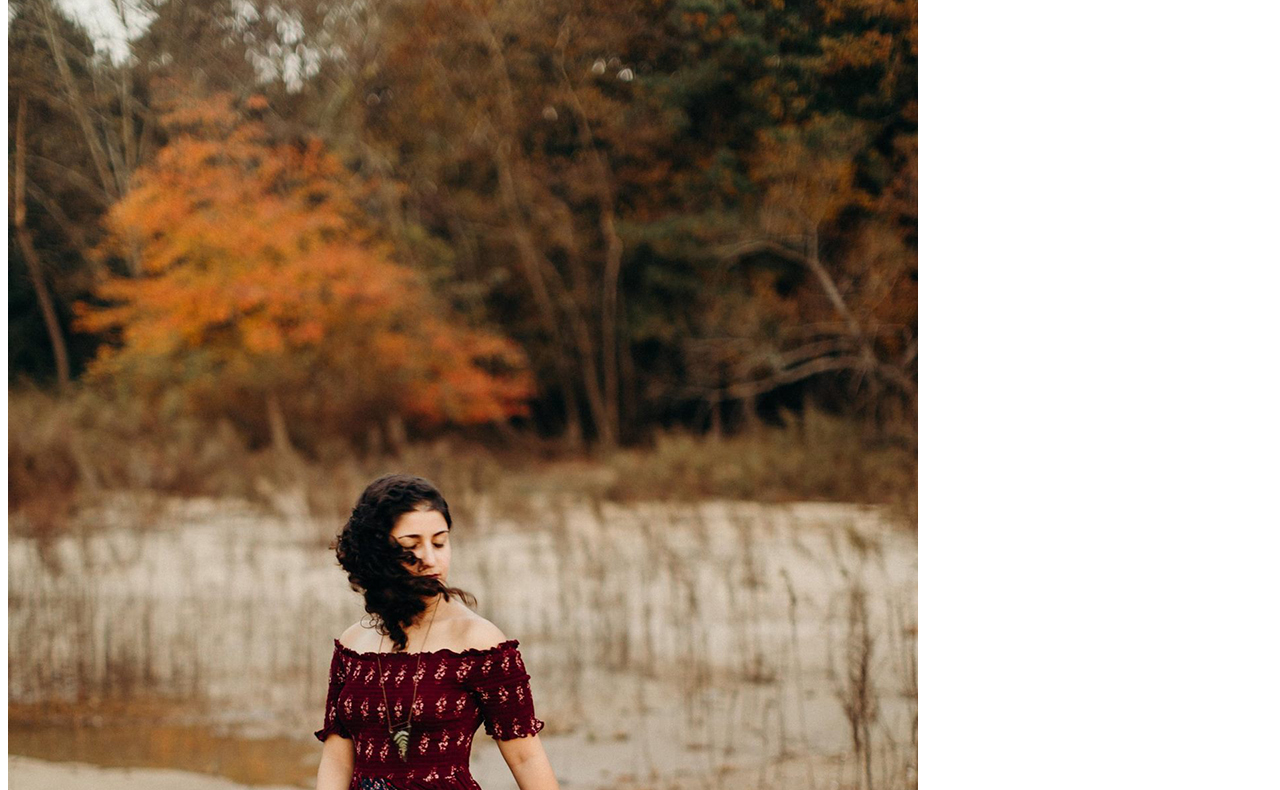
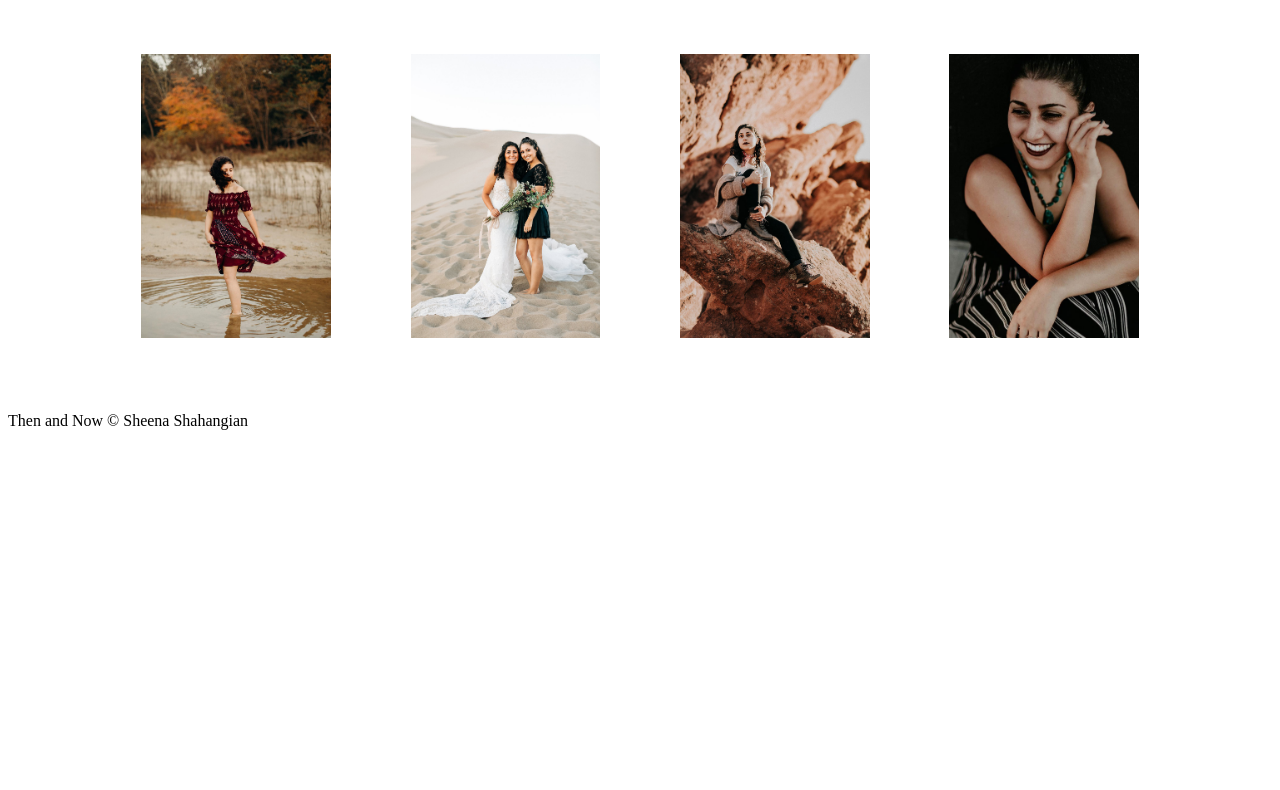
Before and after one commit to SheenaShahangian/CS601_HW6_Shahangian, a plain HTML site: page index.html in a window 1280 px wide. Shown: the part 42-832 px from the top of the page. After the commit the page ends 800 px from the top, so only its background shows below. Drawn offline with nearby package versions, Linux system fonts and the light colour scheme.

Commit message:
work on vue

```diff
--- a/css/styles.css
+++ b/css/styles.css
@@ -0,0 +1,14 @@
+#app {
+    margin: 2rem auto;
+    text-align: center;
+}
+
+.image_div {
+    display: inline;
+}
+
+.image_div img {
+    width: 15%;
+    margin: 3%;
+
+}
--- a/index.html
+++ b/index.html
@@ -27,14 +27,35 @@
     <main>
 
         <div id="app">
-            <img :src="imageOneBeforeHover" :alt="imageOneAltTxtBefore"
+            <div class = "image_div" @mouseover="isVisibleOne = !isVisibleOne" @mouseleave="isVisibleOne = !isVisibleOne">
+                <img id="imageOneBefore" v-show="isVisibleOne" :src="imageOneBeforeHover" :alt="imageOneAltTxtBefore">
+                <img id="imageOneAfter" v-show="!isVisibleOne" :src="imageOneAfterHover" :alt="imageOneAltTxtAfter">
+            </div>
+
+            <div class = "image_div" @mouseover="isVisibleTwo = !isVisibleTwo" @mouseleave="isVisibleOne = !isVisibleOne">
+                <img id="imageTwoBefore" v-show="isVisibleTwo" :src="imageTwoBeforeHover" :alt="imageTwoAltTxtBefore">
+                <img id="imageTwoAfter" v-show="!isVisibleTwo" :src="imageTwoAfterHover" :alt="imageTwoAltTxtAfter">
+            </div>
+
+            <div class = "image_div" @mouseover="isVisibleThree = !isVisibleThree" @mouseleave="isVisibleOne = !isVisibleOne">
+                <img id="imageThreeBefore" v-show="isVisibleThree" :src="imageThreeBeforeHover" :alt="imageThreeAltTxtBefore">
+                <img id="imageThreeAfter" v-show="!isVisibleThree" :src="imageThreeAfterHover" :alt="imageThreeAltTxtAfter">
+            </div>
+
+            <div class = "image_div" @mouseover="isVisibleFour = !isVisibleFour" @mouseleave="isVisibleOne = !isVisibleOne">
+                <img id="imageFourBefore" v-show="isVisibleFour" :src="imageFourBeforeHover" :alt="imageFourAltTxtBefore">
+                <img id="imageFourAfter" v-show="!isVisibleFour" :src="imageFourAfterHover" :alt="imageFourAltTxtAfter">
+            </div>
+
+
+            <!-- <img :src="imageOneBeforeHover" :alt="imageOneAltTxtBefore"
             @mouseover="imageOneBeforeHover = imageOneAfterHover" @mouseover="imageOneAltTxtBefore = imageOneAltTxtAfter"/>
             <img :src="imageTwoBeforeHover" :alt="imageTwoAltTxtBefore"
             @mouseover="imageTwoBeforeHover = imageTwoAfterHover" @mouseover="imageTwoAltTxtBefore = imageTwoAltTxtAfter"/>
             <img :src="imageThreeBeforeHover" :alt="imageThreeAltTxtBefore"
             @mouseover="imageThreeBeforeHover = imageThreeAfterHover" @mouseover="imageThreeAltTxtBefore = imageThreeAltTxtAfter"/>
             <img :src="imageFourBeforeHover" :alt="imageFourAltTxtBefore"
-            @mouseover="imageFourBeforeHover = imageFourAfterHover" @mouseover="imageFourAltTxtBefore = imageFourAltTxtAfter"/>
+            @mouseover="imageFourBeforeHover = imageFourAfterHover" @mouseover="imageFourAltTxtBefore = imageFourAltTxtAfter"/> -->
           </div>
 
 
--- a/js/app.js
+++ b/js/app.js
@@ -1,6 +1,11 @@
 var app = new Vue({
     el: '#app',
     data: {
+        isVisibleOne: true,
+        isVisibleTwo: true,
+        isVisibleThree: true,
+        isVisibleFour: true,
+
         // image one data, including filenames and alt text
         imageOneBeforeHover: "multimedia/sheena-adult-1.jpeg",
         imageOneAltTxtBefore: "Sheena standing in a lake with the wind blowing in her hair",
@@ -24,5 +29,5 @@ var app = new Vue({
         imageFourAltTxtBefore: "Sheena smiling and looking down",
         imageFourAfterHover: "multimedia/sheena-child-4.jpeg",
         imageFourAltTxtAfter: "Sheena wearing a captain's hat"
-    }
-})
+    },
+});
```
